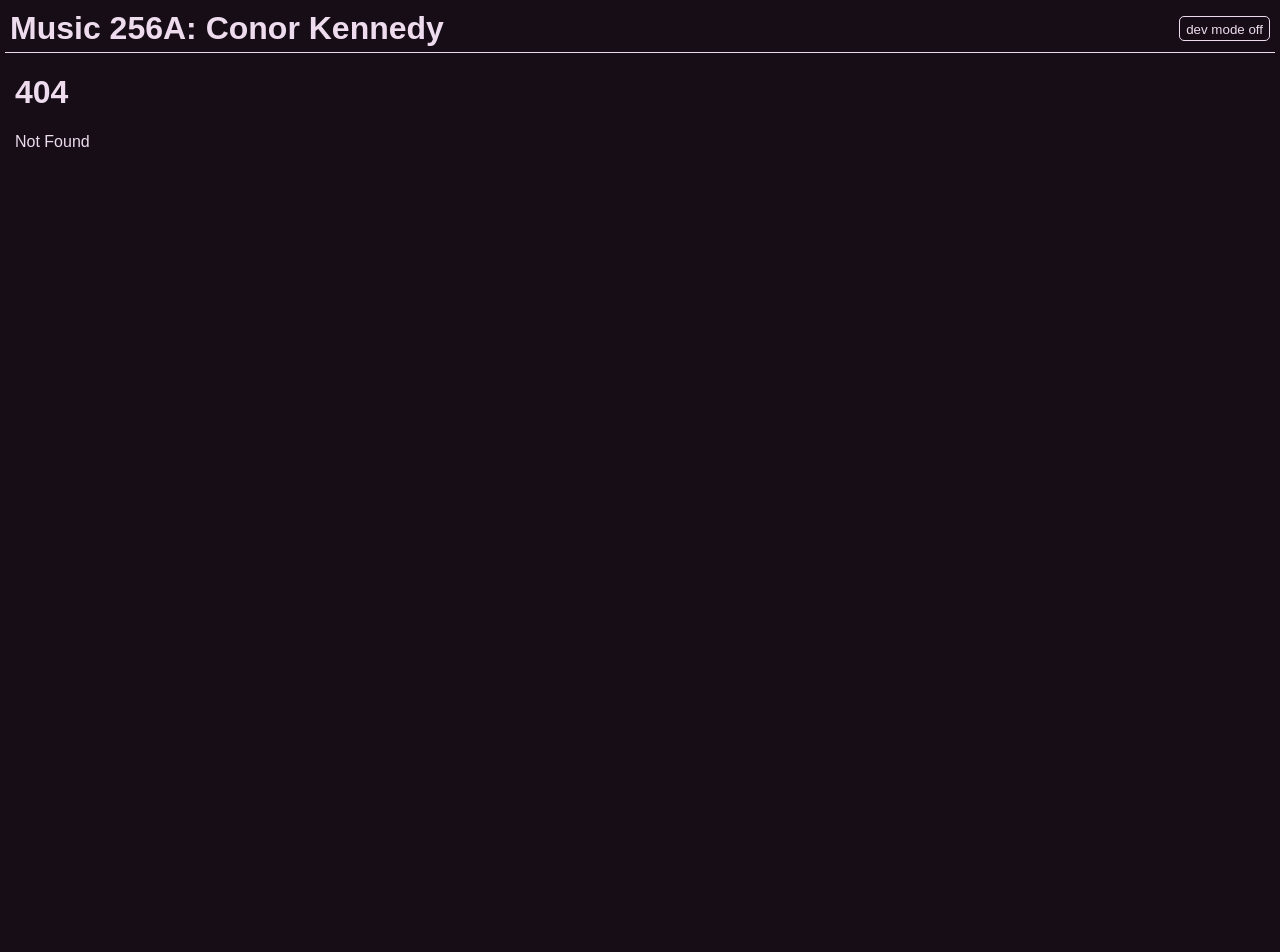
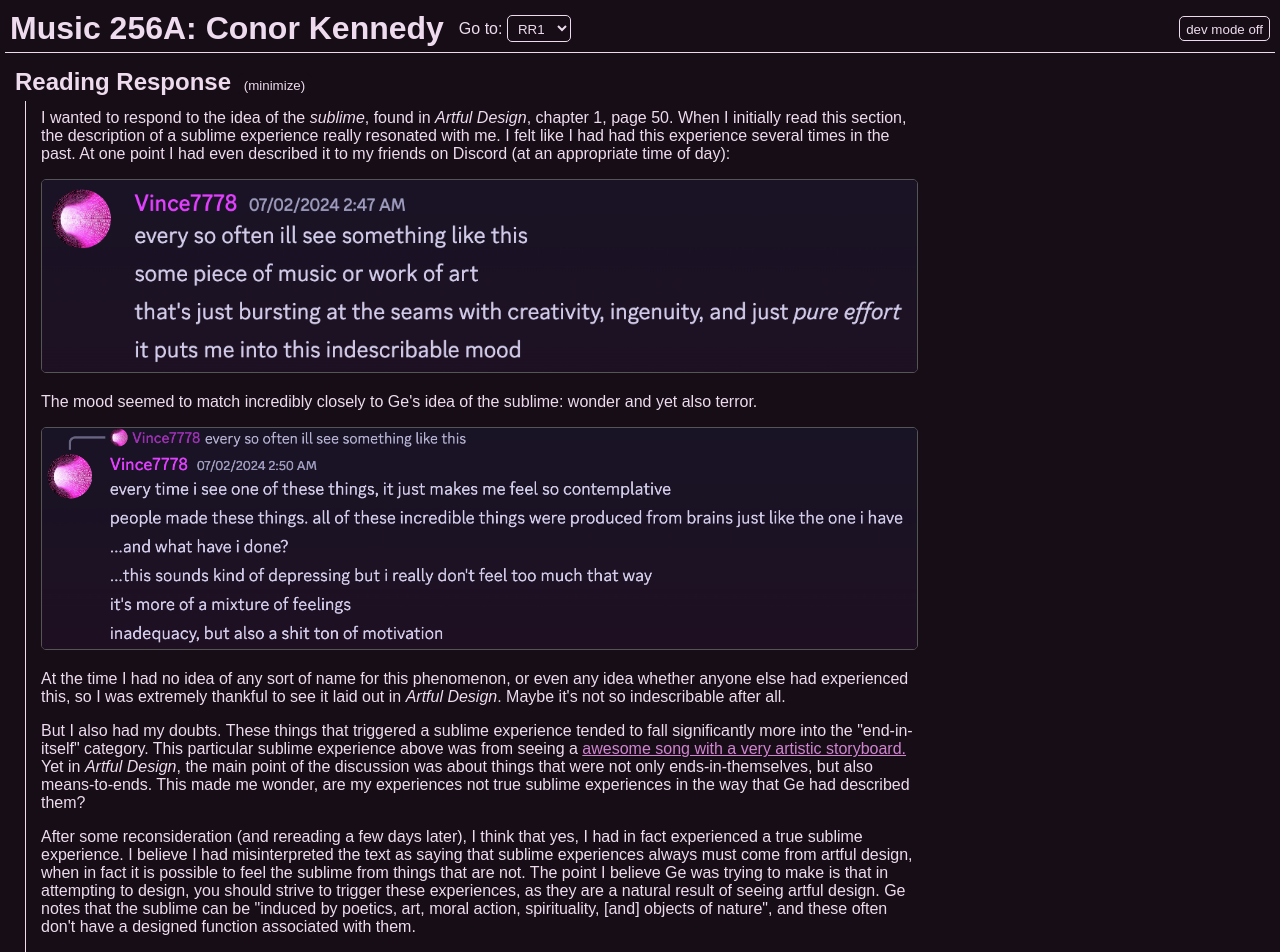
Before and after one commit to Vince7778/256a-website, a SvelteKit app: page /rr1 in a window 1280 px wide. Before the commit this address had no page. Shown: the top 952 px of the page. Before the commit the page ends 800 px from the top, so only its background shows below. Built offline with nearby package versions, Linux system fonts and the light colour scheme.

Commit message:
add nav, move rr1

```diff
--- a/src/lib/components/Header.svelte
+++ b/src/lib/components/Header.svelte
@@ -1,9 +1,25 @@
 <script lang="ts">
     import Link from "./Link.svelte";
     import { pageTitle, devMode } from "$lib";
+    import { goto } from "$app/navigation";
+    import { base } from "$app/paths";
 
     function toggleDev() {
         $devMode = !$devMode;
+    }
+
+    // page title, nav name, url
+    const navLinks = [
+        ["", "Main", "/"],
+        ["HW1", "HW1", "/hw1/"],
+        ["RR1", "RR1", "/rr1/"],
+    ];
+
+    function handleNav(e: Event) {
+        if (e.target) {
+            const target = e.target as HTMLSelectElement;
+            goto(base + target.value);
+        }
     }
 </script>
 
@@ -13,7 +29,15 @@
 
 <div class="header">
     <div class="title">
-        <Link href="/" hide>Music 256A: Conor Kennedy{$pageTitle ? " - " + $pageTitle : ""}</Link>
+        <Link href="/" hide>Music 256A: Conor Kennedy</Link>
+    </div>
+    <div class="nav">
+        <label for="pages">Go to: </label>
+        <select name="pages" id="pages" on:change={handleNav}>
+            {#each navLinks as link}
+                <option value={link[2]} selected={$pageTitle == link[0]}>{link[1]}</option>
+            {/each}
+        </select>
     </div>
     <div class="header-right">
         <button on:click={toggleDev}>dev mode {$devMode ? "on" : "off"}</button>
@@ -40,4 +64,8 @@
         font-size: 2em;
         font-weight: bold;
     }
+
+    .nav {
+        margin-left: 10px;
+    }
 </style>
--- a/src/lib/styles.css
+++ b/src/lib/styles.css
@@ -14,7 +14,8 @@ body {
     color: var(--fg-color);
 }
 
-button {
+button,
+select {
     border: 1px solid var(--fg-color);
     border-radius: 5px;
     padding: 5px 6px 3px 6px;
@@ -23,7 +24,8 @@ button {
     color: var(--fg-color);
 }
 
-button:hover {
+button:hover,
+select:hover {
     background-color: var(--bg-color-l);
 }
 
--- /dev/null
+++ b/src/routes/rr1/+page.svelte
@@ -0,0 +1,53 @@
+<script>
+    import Section from "$lib/components/Section.svelte";
+    import { pageTitle } from "$lib";
+    import Image from "$lib/components/Image.svelte";
+
+    $pageTitle = "RR1";
+</script>
+
+<Section title="Reading Response">
+    <p>
+        I wanted to respond to the idea of the <i>sublime</i>, found in <i>Artful Design</i>,
+        chapter 1, page 50. When I initially read this section, the description of a sublime
+        experience really resonated with me. I felt like I had had this experience several times in
+        the past. At one point I had even described it to my friends on Discord (at an appropriate
+        time of day):
+    </p>
+    <Image src="/hw1/ss1.png" alt="me trying to describe a sublime experience to my friends" />
+    <p>
+        The mood seemed to match incredibly closely to Ge's idea of the sublime: wonder and yet also
+        terror.
+    </p>
+    <Image src="/hw1/ss2.png" alt="describing my emotions" />
+    <p>
+        At the time I had no idea of any sort of name for this phenomenon, or even any idea whether
+        anyone else had experienced this, so I was extremely thankful to see it laid out in <i
+            >Artful Design</i
+        >. Maybe it's not so indescribable after all.
+    </p>
+    <p>
+        But I also had my doubts. These things that triggered a sublime experience tended to fall
+        significantly more into the "end-in-itself" category. This particular sublime experience
+        above was from seeing a <a href="https://www.youtube.com/watch?v=L-c_g9Mx3T4"
+            >awesome song with a very artistic storyboard.</a>
+        Yet in <i>Artful Design</i>, the main point of the discussion was about things that were not
+        only ends-in-themselves, but also means-to-ends. This made me wonder, are my experiences not
+        true sublime experiences in the way that Ge had described them?
+    </p>
+    <p>
+        After some reconsideration (and rereading a few days later), I think that yes, I had in fact
+        experienced a true sublime experience. I believe I had misinterpreted the text as saying
+        that sublime experiences always must come from artful design, when in fact it is possible to
+        feel the sublime from things that are not. The point I believe Ge was trying to make is that
+        in attempting to design, you should strive to trigger these experiences, as they are a
+        natural result of seeing artful design. Ge notes that the sublime can be "induced by
+        poetics, art, moral action, spirituality, [and] objects of nature", and these often don't
+        have a designed function associated with them.
+    </p>
+    <p>
+        In the end, I'm very thankful to have experienced the sublime, and thankful for my past self
+        for caring and writing down my thoughts about them. I believe that with this perspective,
+        I'll be able to have a much better idea what to strive for when attempting artful design.
+    </p>
+</Section>
```
Also changed, not shown: src/routes/hw1/+page.svelte (+1 -43 lines).
